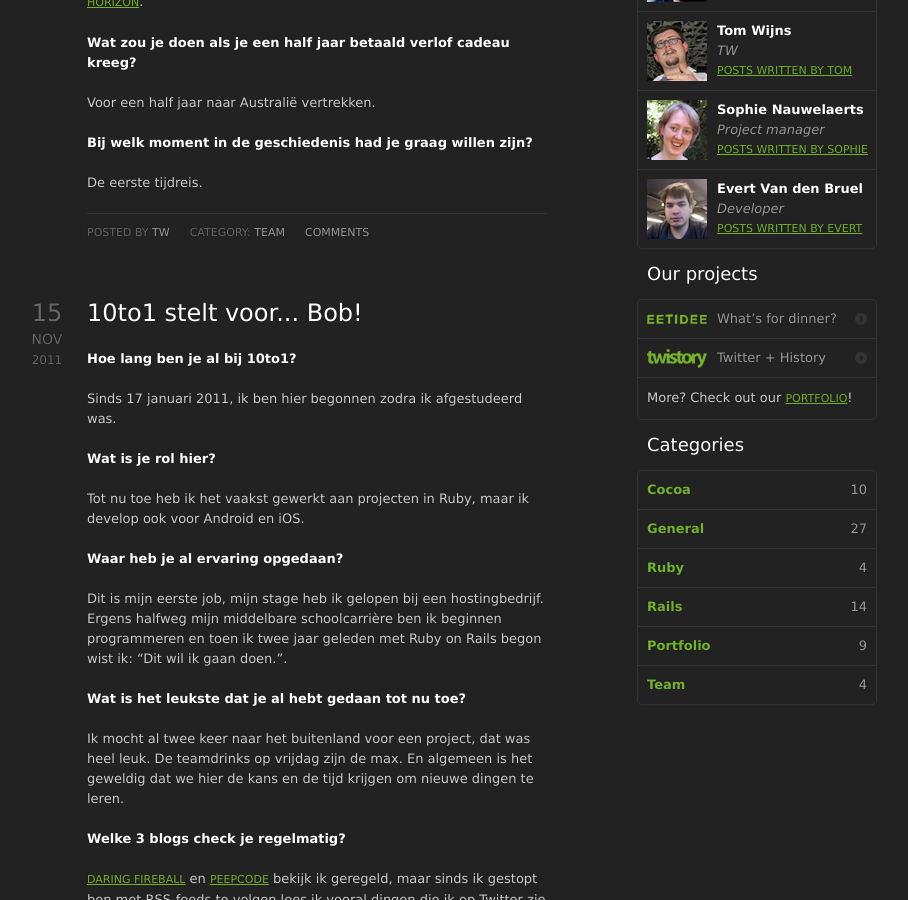
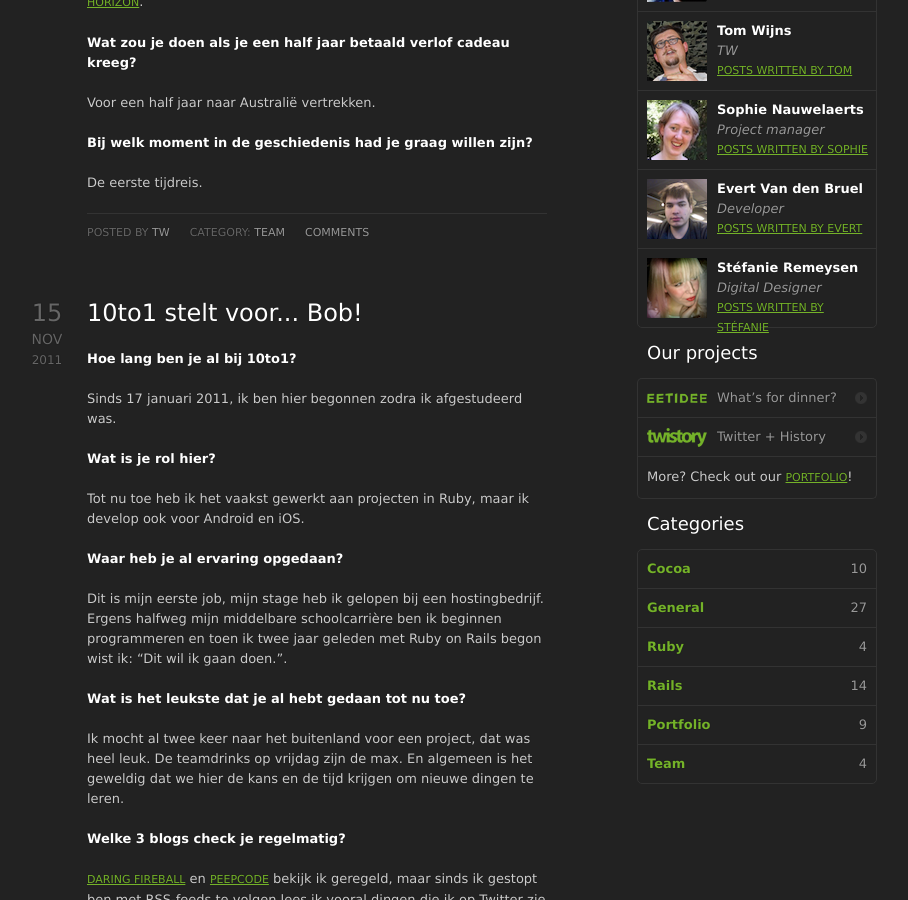
Before and after one commit to 10to1/10to1.github.com, a Jekyll site: the page built from team/index.html, in a window 1280 px wide and 900 px high, scrolled down 1205 px. Shown: the whole window, without its empty margins (163-1071 px from the left). Built offline with Jekyll 4.4.1, drawn with Linux system fonts in a browser that asks for light colours; comment, search, counter and statistics services are not loaded.

Commit message:
Added Stéfanie to the Team.

```diff
--- a/_layouts/default.html
+++ b/_layouts/default.html
@@ -33,7 +33,7 @@
 			<hr />
 			<div id="content">
 				{% if page.site_filter %}
-					{% if page.site_filter == 'Koen' or page.site_filter == 'Tom' or page.site_filter == 'Piet' or page.site_filter == 'Jelle' or page.site_filter == 'Sander' or page.site_filter == 'Dottom' or page.site_filter == 'Bob' or page.site_filter == 'TW' or page.site_filter == 'Steven' or page.site_filter == 'Sophie' or page.site_filter == 'Evert' %}
+					{% if page.site_filter == 'Koen' or page.site_filter == 'Tom' or page.site_filter == 'Piet' or page.site_filter == 'Jelle' or page.site_filter == 'Sander' or page.site_filter == 'Dottom' or page.site_filter == 'Bob' or page.site_filter == 'TW' or page.site_filter == 'Steven' or page.site_filter == 'Sophie' or page.site_filter == 'Evert' or page.site_filter == 'Stefanie' %}
 						<p id="filter">All posts by <a href="/author/{{page.site_filter | downcase }}">{{page.site_filter}}</a></p>
 					{% else %}
 					<p id="filter">Category: <a href="/{{page.site_filter | downcase }}">{{page.site_filter}}</a></p>
@@ -160,6 +160,12 @@
 							<a href="/author/evert">Posts written by Evert</a>
 							<img src="/img/evert.png" alt="Picture of Evert" />
 						</li>
+						<li>
+							<strong>Stéfanie Remeysen</strong>
+							<em>Digital Designer</em>
+							<a href="/author/stefanie">Posts written by Stéfanie</a>
+							<img src="/img/stefanie.png" als="Picture of Stéfanie" />
+						</li>
 					</ul>
 				</div>
 				<div class="node" id="projects">
```
Also changed, not shown: img/stefanie.png (added).
